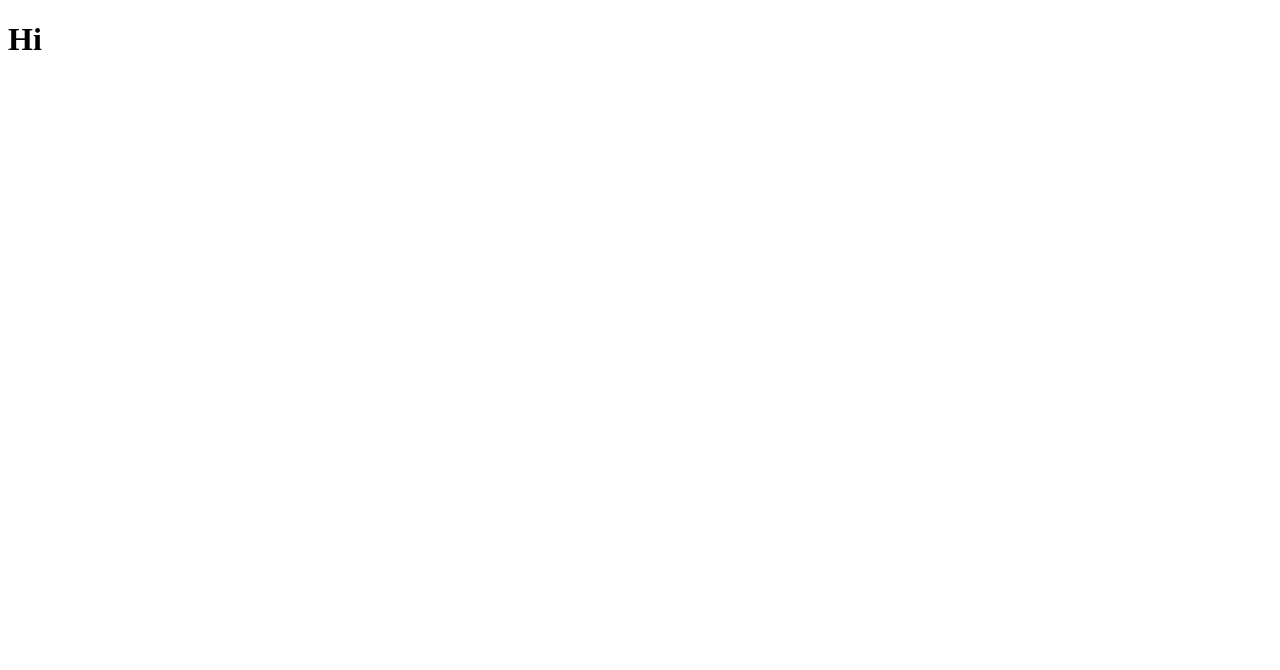
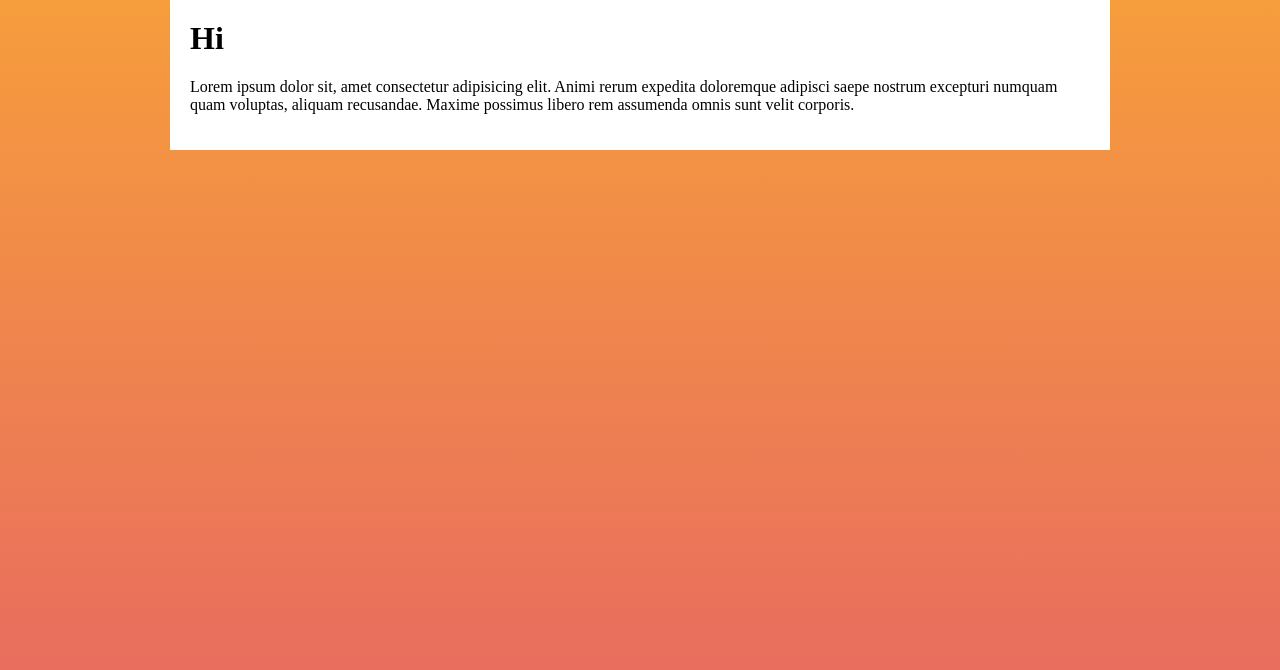
Before and after one commit to battmanz/foo, a plain HTML site: page index.html in a window 1280 px wide. Drawn offline with Linux system fonts and the light colour scheme.

Commit message:
added background gradient

```diff
--- a/index.html
+++ b/index.html
@@ -5,8 +5,39 @@
   <meta name="viewport" content="width=device-width, initial-scale=1.0">
   <meta http-equiv="X-UA-Compatible" content="ie=edge">
   <title>Document</title>
+  <style>
+    html {
+      height: 100%;
+    }
+
+    body {
+      height: 100%;
+      margin: 0;
+      background-image: linear-gradient(to bottom, #f69d3c, #e66465);
+    }
+
+    .container {
+      max-width: 900px;
+      margin: 0 auto;
+      background-color: white;
+      overflow: auto;
+      padding: 20px;
+    }
+
+    h1 {
+      margin-top: 0;
+    }
+
+    /* .container::before {
+      display: table;
+
+    } */
+  </style>
 </head>
 <body>
-  <h1>Hi</h1>
+  <div class="container">
+    <h1>Hi</h1>
+    <p>Lorem ipsum dolor sit, amet consectetur adipisicing elit. Animi rerum expedita doloremque adipisci saepe nostrum excepturi numquam quam voluptas, aliquam recusandae. Maxime possimus libero rem assumenda omnis sunt velit corporis.</p>
+  </div>
 </body>
 </html>
```
